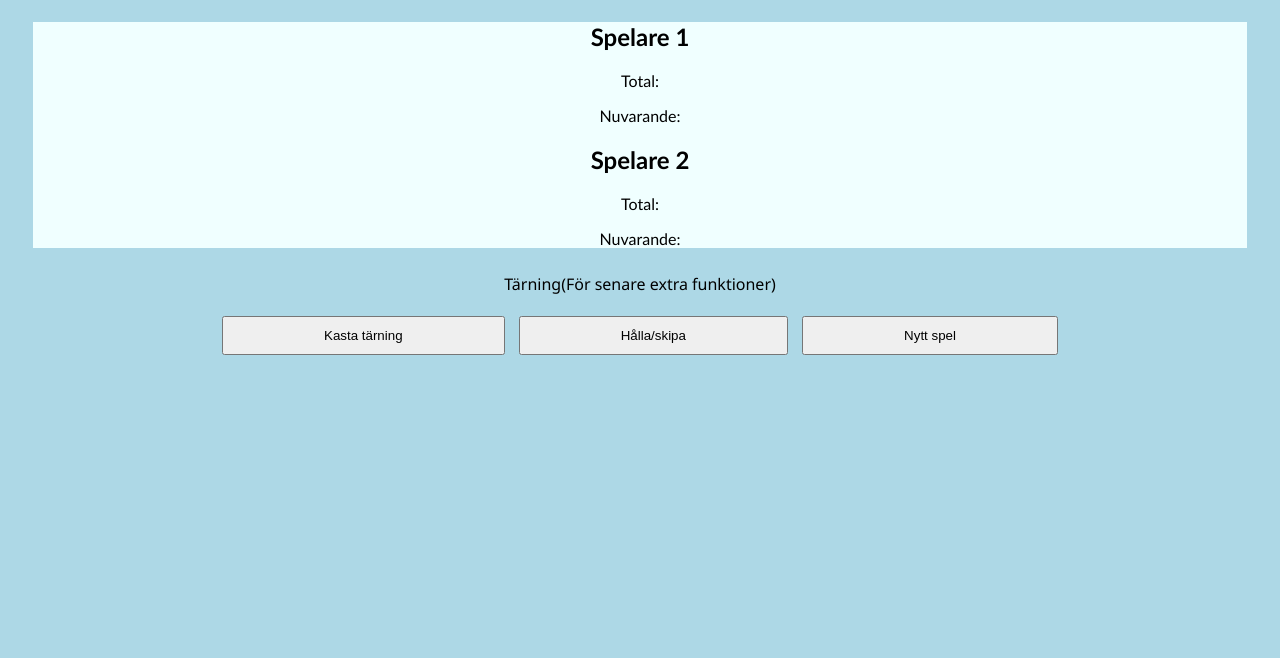
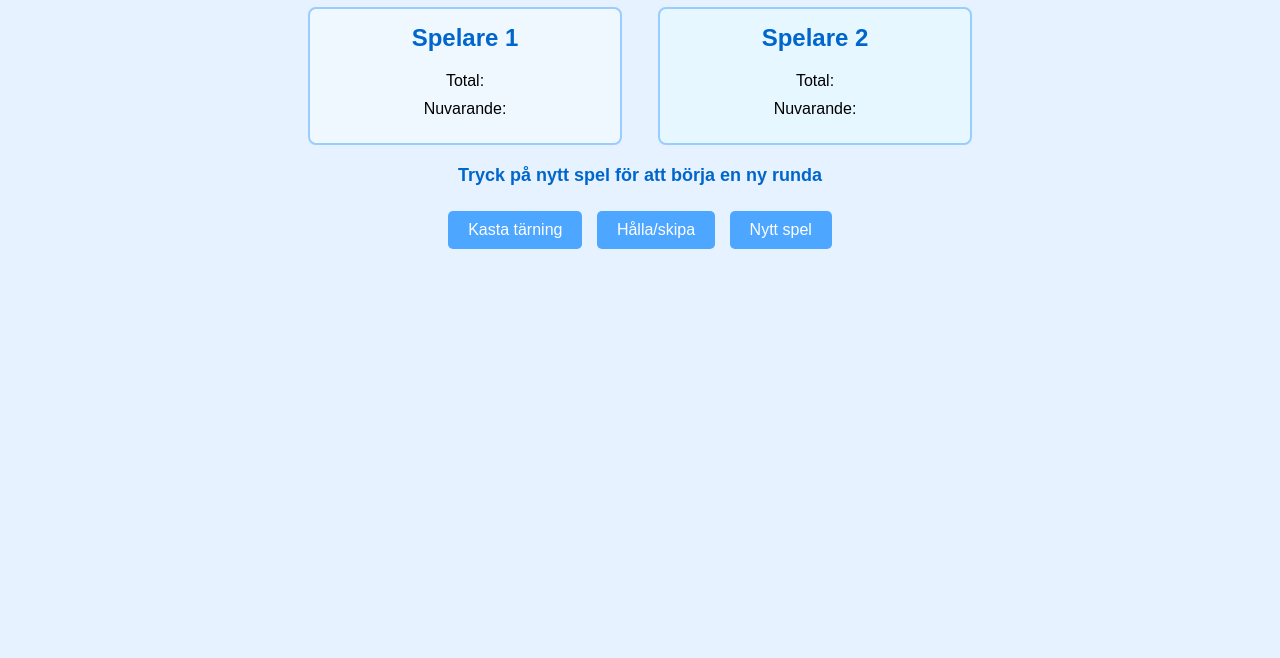
Before and after one commit to DanielM000/Tarning-Spel, a plain HTML site: page index.html in a window 1280 px wide. Shown: the part 142-800 px from the top of the page. Drawn offline with Linux system fonts and the light colour scheme.

Commit message:
css redo

```diff
--- a/index.html
+++ b/index.html
@@ -23,7 +23,7 @@
 
         </div>
     </div>
-    <p id="Tärning">Tärning(För senare extra funktioner)</p>
+    <p id="Tärning">Tryck på nytt spel för att börja en ny runda</p>
     <button onclick="Kasta()">Kasta tärning</button>
     <button onclick="Hålla()">Hålla/skipa</button>
     <button onclick="nyttspel()">Nytt spel</button>
--- a/style.css
+++ b/style.css
@@ -1,17 +1,73 @@
 body {
-    font-family:'Segoe UI', Tahoma, Verdana, sans-serif;
+    font-family: Arial, sans-serif;
     text-align: center;
-    margin-top: 50px;
-    background-color: lightblue;
+    background-color: #e6f2ff;
+    margin: 0;
+    padding: 20px;
 }
 
-#Spelare{
-    font-family: 'Trebuchet MS', 'Lucida Sans Unicode', 'Lucida Grande', 'Lucida Sans', Arial, sans-serif;
-    margin: 25px;
-    background-color: azure;
+h1 {
+    color: #0066cc;
+    margin-bottom: 20px;
+}
+
+#TurText {
+    font-size: 18px;
+    color: #004080;
+    margin-bottom: 30px;
+}
+
+#Spelare {
+    display: flex;
+    justify-content: space-around;
+    margin: 20px auto;
+    max-width: 700px;
+}
+
+#Spelare1, #Spelare2 {
+    background-color: white;
+    padding: 15px;
+    width: 40%;
+    border: 2px solid #99ccff;
+    border-radius: 8px;
+}
+
+h2 {
+    color: #0066cc;
+    margin-top: 0;
+}
+
+p {
+    font-size: 16px;
+    margin: 10px 0;
+}
+
+#Tärning {
+    font-size: 18px;
+    margin: 20px 0;
+    color: #0066cc;
+    font-weight: bold;
 }
 
 button {
+    background-color: #4da6ff;
+    color: white;
+    border: none;
+    padding: 10px 20px;
     margin: 5px;
-    padding: 10px 100px;
+    border-radius: 5px;
+    font-size: 16px;
+    cursor: pointer;
 }
+
+button:hover {
+    background-color: #3399ff;
+}
+
+#Spelare1 {
+    background-color: #f0f8ff;
+}
+
+#Spelare2 {
+    background-color: #e6f7ff;
+}
```
